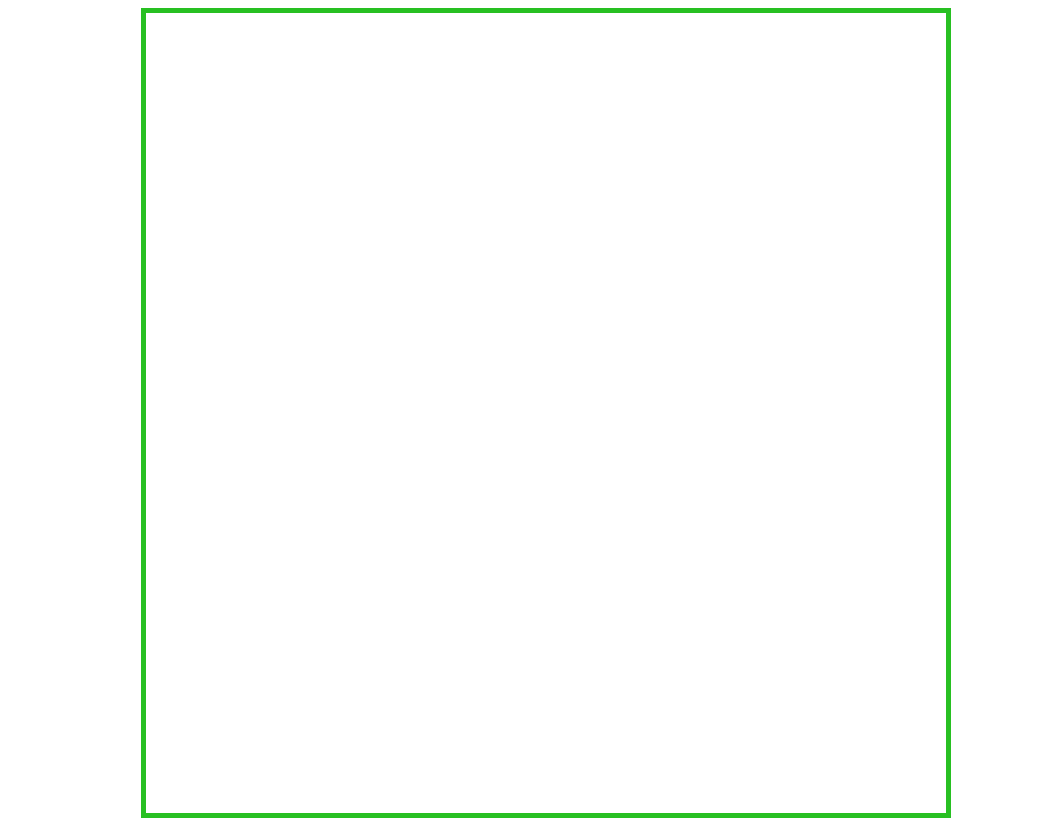
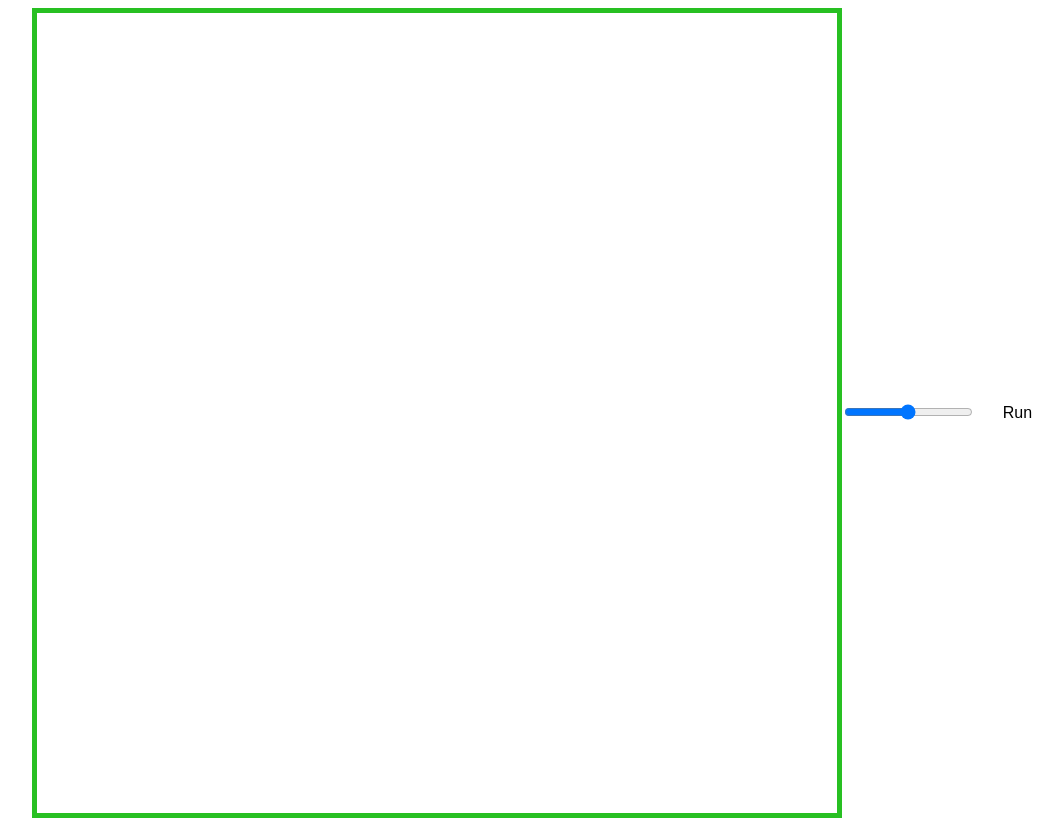
Before and after one commit to 123mjb/Conway-s-Game-of-Life, a plain HTML site: page index.html in a window 1280 px wide. Shown: the whole page, without its empty margins (94-1157 px from the left). Drawn offline with Linux system fonts and the light colour scheme.

Commit message:
interactables

```diff
--- a/index.html
+++ b/index.html
@@ -11,6 +11,10 @@
     <div class="container">
     <canvas height="800" width="800" id="Canvas">
     </canvas>
+    <div class="slidecontainer">
+    <input type="range" min="1" max="100" value="50" class="slider" id="myRange">
+    </div>
+    <button class="btn default">Run</button>
     </div>
     <script src="./scripts/maingame.js"></script>
   </body>
--- a/styles/mainstyle.css
+++ b/styles/mainstyle.css
@@ -7,3 +7,12 @@ canvas{
     justify-content: center;
     align-items: center;
 }
+
+.btn {
+  border: none;
+  background-color: inherit;
+  padding: 14px 28px;
+  font-size: 16px;
+  cursor: pointer;
+  display: inline-block;
+}
```
